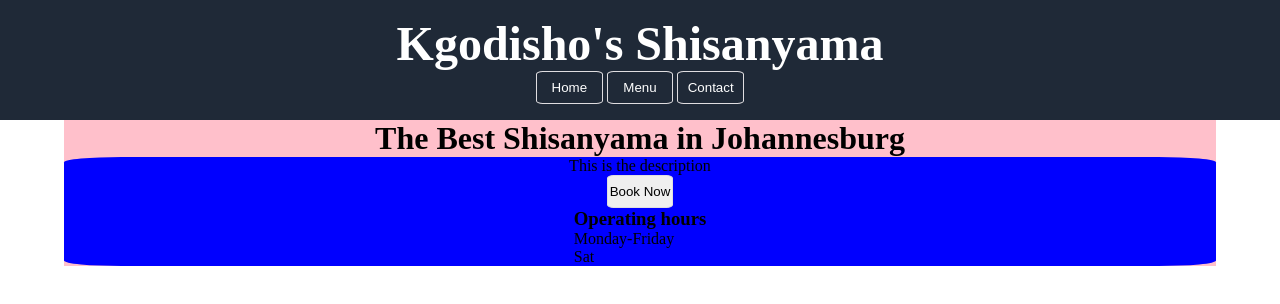
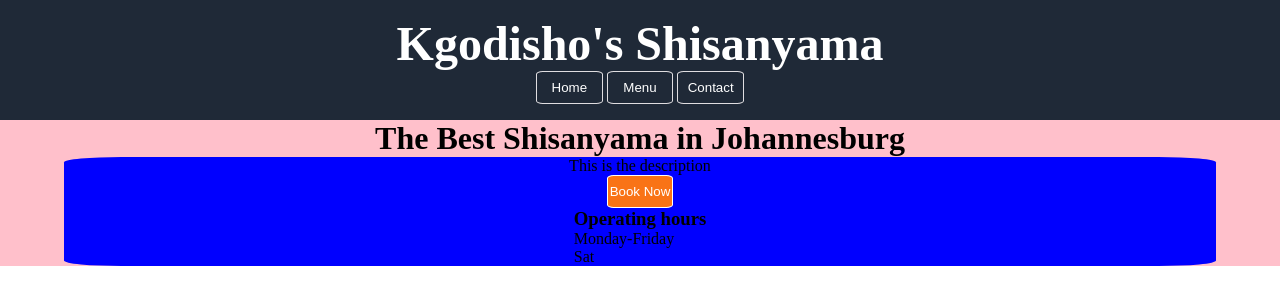
Before and after one commit to Kgodisho-Mononyane/restaurant-page, a website built with webpack: page src/template.html in a window 1280 px wide. Built offline with nearby package versions, Linux system fonts and the light colour scheme.

Commit message:
adjust book-btn styling

```diff
--- a/src/style.css
+++ b/src/style.css
@@ -4,6 +4,9 @@
     --background-blue: #1F2937;
     --background-blue-hover: #3f4f66;
     --background-blue-active: #647894;
+    --orange:#F97316;
+    --orange-hover: #d36314;
+    --orange-active: #b15412;
     --background-gray: #dfdde0;
     --background-white: white;
     --background-black: black;
@@ -56,7 +59,7 @@ nav {}
 /* HOME */
 #home-container {
     background-color: pink;
-    width: 90vw;
+    width: 100vw;
     display: flex;
     justify-content: center;
     align-items: center;
@@ -80,10 +83,19 @@ nav {}
 
 #book-btn {
     border: 1px solid var(--background-white);
-    border: 1px solid var(--background-gray);
+    background-color: var(--orange);
+    color: var(--background-white);
     border-radius: 10%;
     height: 2.5em;
     width: 5em;
+}
+
+#book-btn:hover {
+    background-color: var(--orange-hover);
+}
+
+#book-btn:active {
+    background-color: var(--orange-active);
 }
 
 
```
